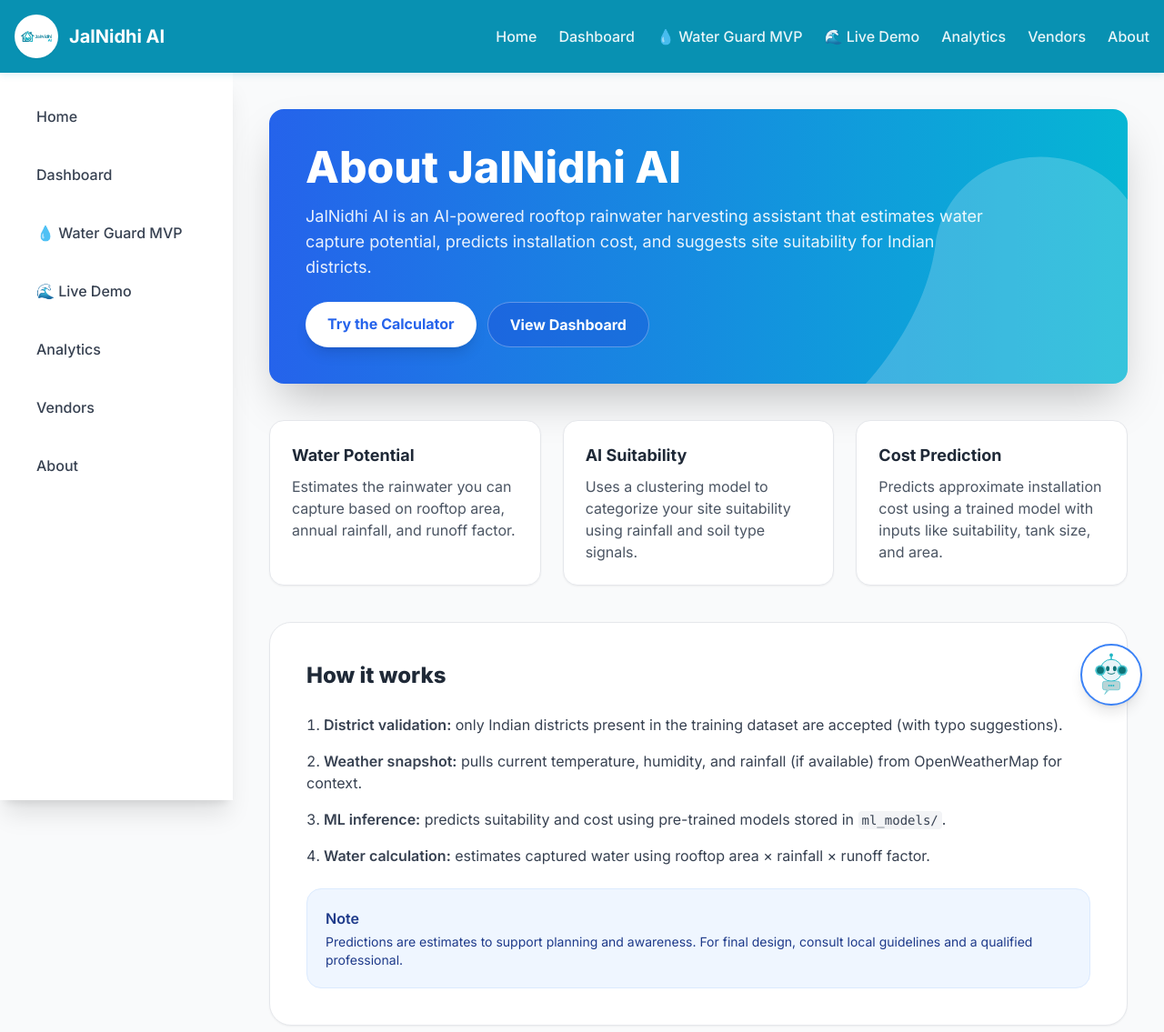
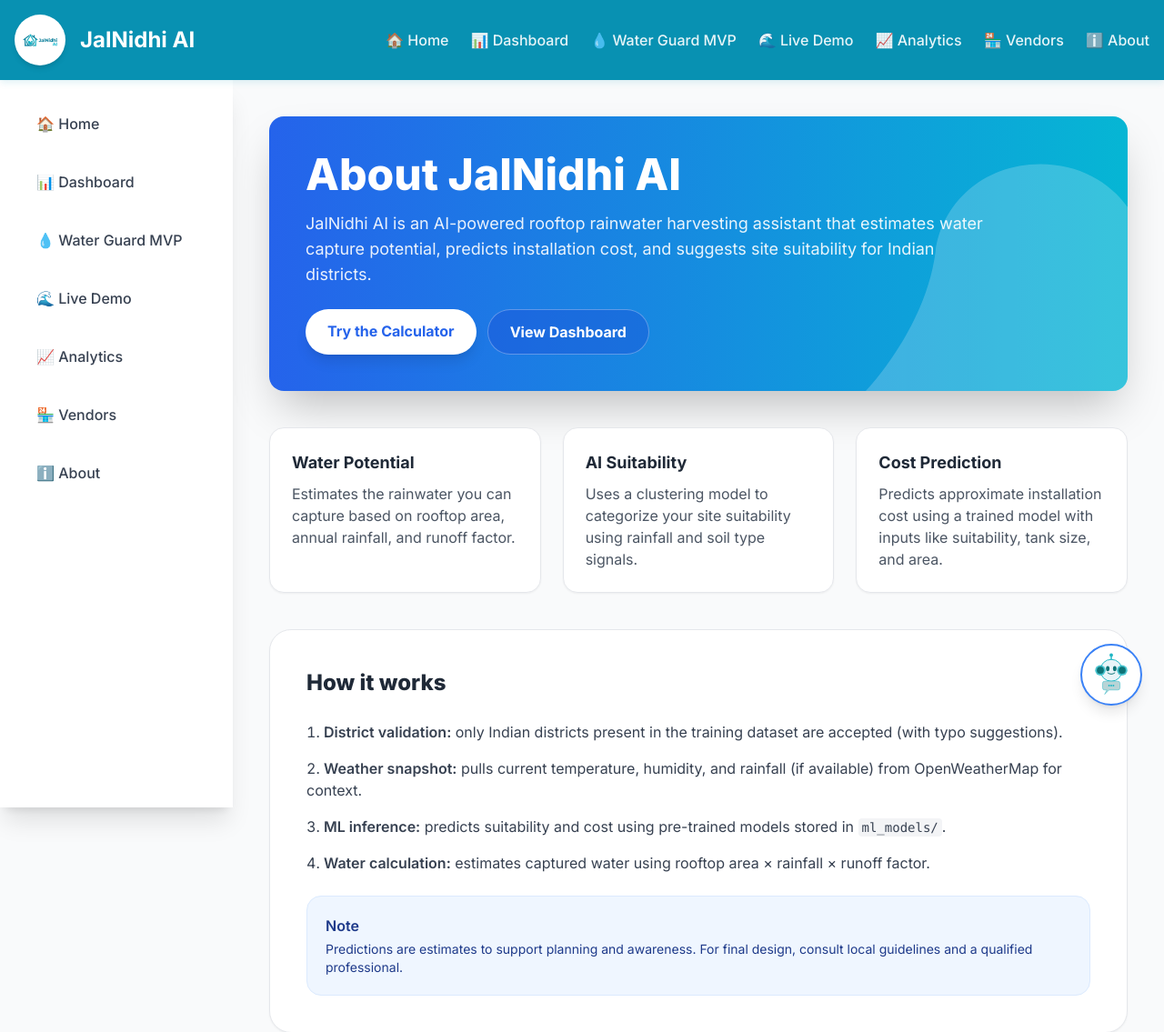
Before and after one commit to arpitsaxena2004/sparkrain, a Django app: page /about/ in a window 1280 px wide. Shown: the top 1135 px of the page at 91% size. Run offline with Django 5.2, Linux system fonts and the light colour scheme; some libraries are stand-ins or nearby versions.

Commit message:
size of logo

```diff
--- a/templates/base.html
+++ b/templates/base.html
@@ -108,8 +108,8 @@
     <nav class="text-white sticky top-0 z-50" style="background: #0891b2; box-shadow: 0 2px 8px rgba(8, 145, 178, 0.15);">
         <div class="max-w-7xl mx-auto px-4">
             <div class="flex justify-between items-center py-3 md:py-4">
-                <a href="{% url 'home' %}" class="responsive-text-xl font-bold flex items-center gap-3" style="color: white;">
-                    <img src="{% static 'core/jalnidhi-logo.png' %}" alt="JalNidhi Logo" class="h-10 md:h-12 w-auto object-contain rounded-full bg-white p-0.5 shadow-sm">
+                <a href="{% url 'home' %}" class="responsive-text-2xl font-bold flex items-center gap-4" style="color: white;">
+                    <img src="{% static 'core/jalnidhi-logo.png' %}" alt="JalNidhi Logo" class="h-14 md:h-18 w-auto object-contain rounded-full bg-white p-1 shadow-md">
                     <span class="hidden sm:inline">JalNidhi AI</span>
                     <span class="sm:hidden">JalNidhi</span>
                 </a>
@@ -123,26 +123,26 @@
 
                 <!-- Desktop Menu -->
                 <div class="hidden md:flex space-x-6">
-                    <a href="{% url 'home' %}" class="transition touch-target flex items-center" style="color: rgba(255,255,255,0.9); font-weight: 500;" onmouseover="this.style.color='white'" onmouseout="this.style.color='rgba(255,255,255,0.9)'">Home</a>
-                    <a href="{% url 'dashboard' %}" class="transition touch-target flex items-center" style="color: rgba(255,255,255,0.9); font-weight: 500;" onmouseover="this.style.color='white'" onmouseout="this.style.color='rgba(255,255,255,0.9)'">Dashboard</a>
-                    <a href="{% url 'water_guard_mvp' %}" class="transition touch-target flex items-center" style="color: rgba(255,255,255,0.9); font-weight: 500;" onmouseover="this.style.color='white'" onmouseout="this.style.color='rgba(255,255,255,0.9)'">💧 Water Guard MVP</a>
-                    <a href="{% url 'rainwater_animation' %}" class="transition touch-target flex items-center" style="color: rgba(255,255,255,0.9); font-weight: 500;" onmouseover="this.style.color='white'" onmouseout="this.style.color='rgba(255,255,255,0.9)'">🌊 Live Demo</a>
-                    <a href="{% url 'analytics' %}" class="transition touch-target flex items-center" style="color: rgba(255,255,255,0.9); font-weight: 500;" onmouseover="this.style.color='white'" onmouseout="this.style.color='rgba(255,255,255,0.9)'">Analytics</a>
-                    <a href="{% url 'vendors' %}" class="transition touch-target flex items-center" style="color: rgba(255,255,255,0.9); font-weight: 500;" onmouseover="this.style.color='white'" onmouseout="this.style.color='rgba(255,255,255,0.9)'">Vendors</a>
-                    <a href="{% url 'about' %}" class="transition touch-target flex items-center" style="color: rgba(255,255,255,0.9); font-weight: 500;" onmouseover="this.style.color='white'" onmouseout="this.style.color='rgba(255,255,255,0.9)'">About</a>
+                    <a href="{% url 'home' %}" class="transition touch-target flex items-center gap-2" style="color: rgba(255,255,255,0.9); font-weight: 500;" onmouseover="this.style.color='white'" onmouseout="this.style.color='rgba(255,255,255,0.9)'">🏠 Home</a>
+                    <a href="{% url 'dashboard' %}" class="transition touch-target flex items-center gap-2" style="color: rgba(255,255,255,0.9); font-weight: 500;" onmouseover="this.style.color='white'" onmouseout="this.style.color='rgba(255,255,255,0.9)'">📊 Dashboard</a>
+                    <a href="{% url 'water_guard_mvp' %}" class="transition touch-target flex items-center gap-2" style="color: rgba(255,255,255,0.9); font-weight: 500;" onmouseover="this.style.color='white'" onmouseout="this.style.color='rgba(255,255,255,0.9)'">💧 Water Guard MVP</a>
+                    <a href="{% url 'rainwater_animation' %}" class="transition touch-target flex items-center gap-2" style="color: rgba(255,255,255,0.9); font-weight: 500;" onmouseover="this.style.color='white'" onmouseout="this.style.color='rgba(255,255,255,0.9)'">🌊 Live Demo</a>
+                    <a href="{% url 'analytics' %}" class="transition touch-target flex items-center gap-2" style="color: rgba(255,255,255,0.9); font-weight: 500;" onmouseover="this.style.color='white'" onmouseout="this.style.color='rgba(255,255,255,0.9)'">📈 Analytics</a>
+                    <a href="{% url 'vendors' %}" class="transition touch-target flex items-center gap-2" style="color: rgba(255,255,255,0.9); font-weight: 500;" onmouseover="this.style.color='white'" onmouseout="this.style.color='rgba(255,255,255,0.9)'">🏪 Vendors</a>
+                    <a href="{% url 'about' %}" class="transition touch-target flex items-center gap-2" style="color: rgba(255,255,255,0.9); font-weight: 500;" onmouseover="this.style.color='white'" onmouseout="this.style.color='rgba(255,255,255,0.9)'">ℹ️ About</a>
                 </div>
             </div>
 
             <!-- Mobile Menu -->
             <div id="mobile-menu" class="hidden md:hidden pb-4 border-t mt-3" style="border-color: rgba(255,255,255,0.2);">
                 <div class="flex flex-col space-y-2 pt-3">
-                    <a href="{% url 'home' %}" class="block px-3 py-2 rounded-lg transition touch-target" style="color: rgba(255,255,255,0.9); font-weight: 500;" onmouseover="this.style.background='rgba(255,255,255,0.1)'; this.style.color='white'" onmouseout="this.style.background='transparent'; this.style.color='rgba(255,255,255,0.9)'">Home</a>
-                    <a href="{% url 'dashboard' %}" class="block px-3 py-2 rounded-lg transition touch-target" style="color: rgba(255,255,255,0.9); font-weight: 500;" onmouseover="this.style.background='rgba(255,255,255,0.1)'; this.style.color='white'" onmouseout="this.style.background='transparent'; this.style.color='rgba(255,255,255,0.9)'">Dashboard</a>
-                    <a href="{% url 'water_guard_mvp' %}" class="block px-3 py-2 rounded-lg transition touch-target" style="color: rgba(255,255,255,0.9); font-weight: 500;" onmouseover="this.style.background='rgba(255,255,255,0.1)'; this.style.color='white'" onmouseout="this.style.background='transparent'; this.style.color='rgba(255,255,255,0.9)'">💧 Water Guard MVP</a>
-                    <a href="{% url 'rainwater_animation' %}" class="block px-3 py-2 rounded-lg transition touch-target" style="color: rgba(255,255,255,0.9); font-weight: 500;" onmouseover="this.style.background='rgba(255,255,255,0.1)'; this.style.color='white'" onmouseout="this.style.background='transparent'; this.style.color='rgba(255,255,255,0.9)'">🌊 Live Demo</a>
-                    <a href="{% url 'analytics' %}" class="block px-3 py-2 rounded-lg transition touch-target" style="color: rgba(255,255,255,0.9); font-weight: 500;" onmouseover="this.style.background='rgba(255,255,255,0.1)'; this.style.color='white'" onmouseout="this.style.background='transparent'; this.style.color='rgba(255,255,255,0.9)'">Analytics</a>
-                    <a href="{% url 'vendors' %}" class="block px-3 py-2 rounded-lg transition touch-target" style="color: rgba(255,255,255,0.9); font-weight: 500;" onmouseover="this.style.background='rgba(255,255,255,0.1)'; this.style.color='white'" onmouseout="this.style.background='transparent'; this.style.color='rgba(255,255,255,0.9)'">Vendors</a>
-                    <a href="{% url 'about' %}" class="block px-3 py-2 rounded-lg transition touch-target" style="color: rgba(255,255,255,0.9); font-weight: 500;" onmouseover="this.style.background='rgba(255,255,255,0.1)'; this.style.color='white'" onmouseout="this.style.background='transparent'; this.style.color='rgba(255,255,255,0.9)'">About</a>
+                    <a href="{% url 'home' %}" class="block px-3 py-2 rounded-lg transition touch-target flex items-center gap-2" style="color: rgba(255,255,255,0.9); font-weight: 500;" onmouseover="this.style.background='rgba(255,255,255,0.1)'; this.style.color='white'" onmouseout="this.style.background='transparent'; this.style.color='rgba(255,255,255,0.9)'">🏠 Home</a>
+                    <a href="{% url 'dashboard' %}" class="block px-3 py-2 rounded-lg transition touch-target flex items-center gap-2" style="color: rgba(255,255,255,0.9); font-weight: 500;" onmouseover="this.style.background='rgba(255,255,255,0.1)'; this.style.color='white'" onmouseout="this.style.background='transparent'; this.style.color='rgba(255,255,255,0.9)'">📊 Dashboard</a>
+                    <a href="{% url 'water_guard_mvp' %}" class="block px-3 py-2 rounded-lg transition touch-target flex items-center gap-2" style="color: rgba(255,255,255,0.9); font-weight: 500;" onmouseover="this.style.background='rgba(255,255,255,0.1)'; this.style.color='white'" onmouseout="this.style.background='transparent'; this.style.color='rgba(255,255,255,0.9)'">💧 Water Guard MVP</a>
+                    <a href="{% url 'rainwater_animation' %}" class="block px-3 py-2 rounded-lg transition touch-target flex items-center gap-2" style="color: rgba(255,255,255,0.9); font-weight: 500;" onmouseover="this.style.background='rgba(255,255,255,0.1)'; this.style.color='white'" onmouseout="this.style.background='transparent'; this.style.color='rgba(255,255,255,0.9)'">🌊 Live Demo</a>
+                    <a href="{% url 'analytics' %}" class="block px-3 py-2 rounded-lg transition touch-target flex items-center gap-2" style="color: rgba(255,255,255,0.9); font-weight: 500;" onmouseover="this.style.background='rgba(255,255,255,0.1)'; this.style.color='white'" onmouseout="this.style.background='transparent'; this.style.color='rgba(255,255,255,0.9)'">📈 Analytics</a>
+                    <a href="{% url 'vendors' %}" class="block px-3 py-2 rounded-lg transition touch-target flex items-center gap-2" style="color: rgba(255,255,255,0.9); font-weight: 500;" onmouseover="this.style.background='rgba(255,255,255,0.1)'; this.style.color='white'" onmouseout="this.style.background='transparent'; this.style.color='rgba(255,255,255,0.9)'">🏪 Vendors</a>
+                    <a href="{% url 'about' %}" class="block px-3 py-2 rounded-lg transition touch-target flex items-center gap-2" style="color: rgba(255,255,255,0.9); font-weight: 500;" onmouseover="this.style.background='rgba(255,255,255,0.1)'; this.style.color='white'" onmouseout="this.style.background='transparent'; this.style.color='rgba(255,255,255,0.9)'">ℹ️ About</a>
                 </div>
             </div>
         </div>
@@ -152,13 +152,13 @@
         <!-- Mobile-Responsive Sidebar -->
         <aside class="hidden md:block w-64 bg-white shadow-xl h-screen sticky top-[72px]">
             <div class="p-6 space-y-4">
-                <a href="{% url 'home' %}" class="block px-4 py-3 rounded-lg text-gray-700 hover:bg-blue-50 hover:text-blue-600 transition font-medium touch-target">Home</a>
-                <a href="{% url 'dashboard' %}" class="block px-4 py-3 rounded-lg text-gray-700 hover:bg-blue-50 hover:text-blue-600 transition font-medium touch-target">Dashboard</a>
-                <a href="{% url 'water_guard_mvp' %}" class="block px-4 py-3 rounded-lg text-gray-700 hover:bg-blue-50 hover:text-blue-600 transition font-medium touch-target">💧 Water Guard MVP</a>
-                <a href="{% url 'rainwater_animation' %}" class="block px-4 py-3 rounded-lg text-gray-700 hover:bg-blue-50 hover:text-blue-600 transition font-medium touch-target">🌊 Live Demo</a>
-                <a href="{% url 'analytics' %}" class="block px-4 py-3 rounded-lg text-gray-700 hover:bg-blue-50 hover:text-blue-600 transition font-medium touch-target">Analytics</a>
-                <a href="{% url 'vendors' %}" class="block px-4 py-3 rounded-lg text-gray-700 hover:bg-blue-50 hover:text-blue-600 transition font-medium touch-target">Vendors</a>
-                <a href="{% url 'about' %}" class="block px-4 py-3 rounded-lg text-gray-700 hover:bg-blue-50 hover:text-blue-600 transition font-medium touch-target">About</a>
+                <a href="{% url 'home' %}" class="block px-4 py-3 rounded-lg text-gray-700 hover:bg-blue-50 hover:text-blue-600 transition font-medium touch-target flex items-center gap-2">🏠 Home</a>
+                <a href="{% url 'dashboard' %}" class="block px-4 py-3 rounded-lg text-gray-700 hover:bg-blue-50 hover:text-blue-600 transition font-medium touch-target flex items-center gap-2">📊 Dashboard</a>
+                <a href="{% url 'water_guard_mvp' %}" class="block px-4 py-3 rounded-lg text-gray-700 hover:bg-blue-50 hover:text-blue-600 transition font-medium touch-target flex items-center gap-2">💧 Water Guard MVP</a>
+                <a href="{% url 'rainwater_animation' %}" class="block px-4 py-3 rounded-lg text-gray-700 hover:bg-blue-50 hover:text-blue-600 transition font-medium touch-target flex items-center gap-2">🌊 Live Demo</a>
+                <a href="{% url 'analytics' %}" class="block px-4 py-3 rounded-lg text-gray-700 hover:bg-blue-50 hover:text-blue-600 transition font-medium touch-target flex items-center gap-2">📈 Analytics</a>
+                <a href="{% url 'vendors' %}" class="block px-4 py-3 rounded-lg text-gray-700 hover:bg-blue-50 hover:text-blue-600 transition font-medium touch-target flex items-center gap-2">🏪 Vendors</a>
+                <a href="{% url 'about' %}" class="block px-4 py-3 rounded-lg text-gray-700 hover:bg-blue-50 hover:text-blue-600 transition font-medium touch-target flex items-center gap-2">ℹ️ About</a>
             </div>
         </aside>
 
```
